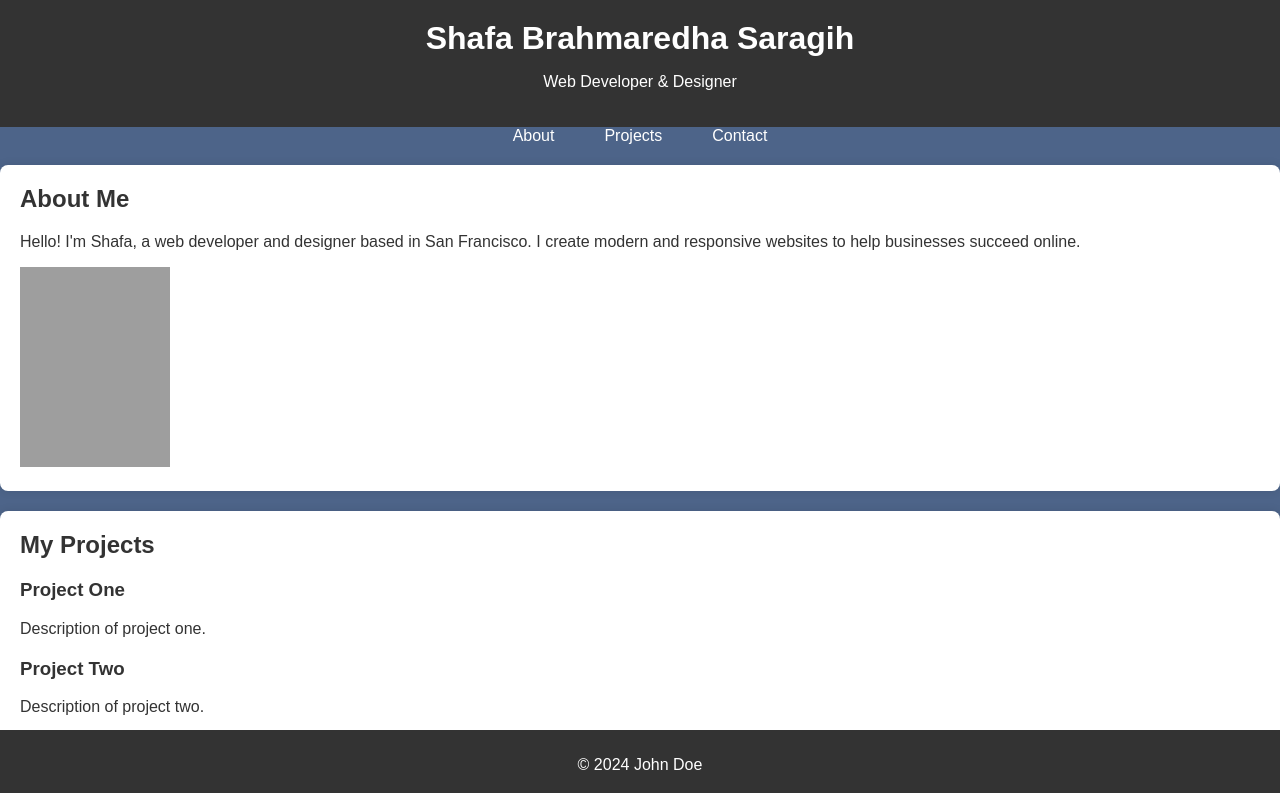
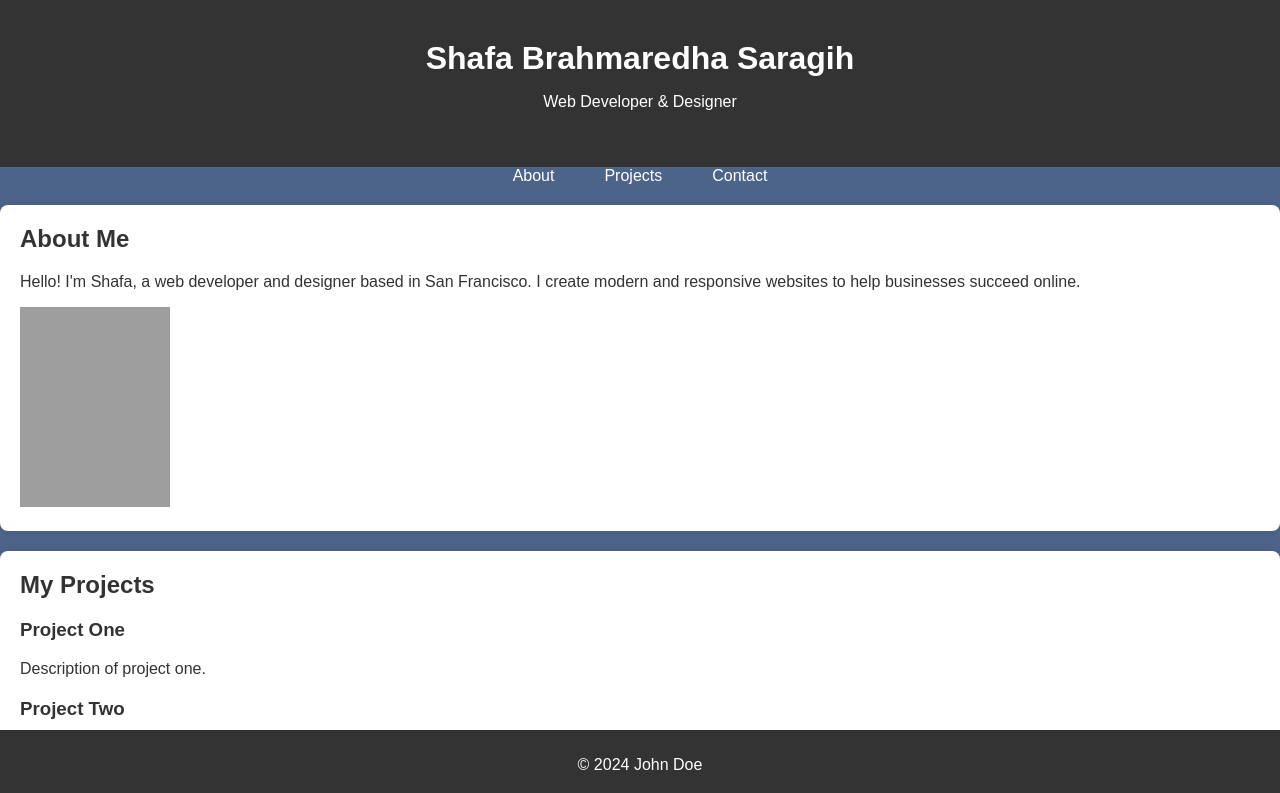
Before and after one commit to fierxic/fierxic.github.io, a plain HTML site: page index.html in a window 1280 px wide. Shown: the top 793 px of the page. Drawn offline with Linux system fonts and the light colour scheme; grey boxes are pictures that could not be loaded.

Commit message:
Update style.css

```diff
--- a/style.css
+++ b/style.css
@@ -9,7 +9,7 @@ body {
 header {
     background-color: #333;
     color: #fff;
-    padding: 20px 0;
+    padding: 40px 0;
     text-align: center;
 }
 
```
